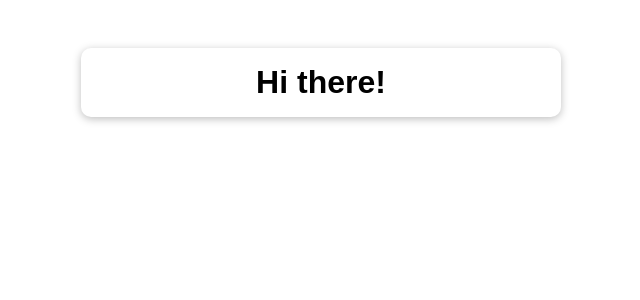
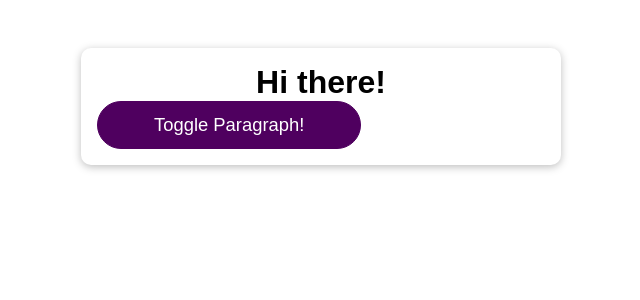
Before and after one commit to cjchika/bts-project, a React (Create React App) app: page / in a window 1280 px wide. Shown: the top 300 px of the page, without its empty margins (319-959 px from the left). Built offline with nearby package versions, Linux system fonts and the light colour scheme.

Commit message:
updating

```diff
--- a/src/App.js
+++ b/src/App.js
@@ -1,11 +1,20 @@
-import React from 'react';
+import React, { useState } from 'react';
 
+import Button from './components/UI/Button/Button'
 import './App.css';
 
 function App() {
+  const [showParagraph, setShowParagraph] = useState(false);
+
+  const toggleParagraphHandler = () => {
+    setShowParagraph((prevShowParagraph) => !prevShowParagraph)
+  }
+
   return (
     <div className="app">
       <h1>Hi there!</h1>
+      {showParagraph && <p>This is new</p>}
+      <Button onClick={toggleParagraphHandler}>Toggle Paragraph!</Button>
     </div>
   );
 }
```
